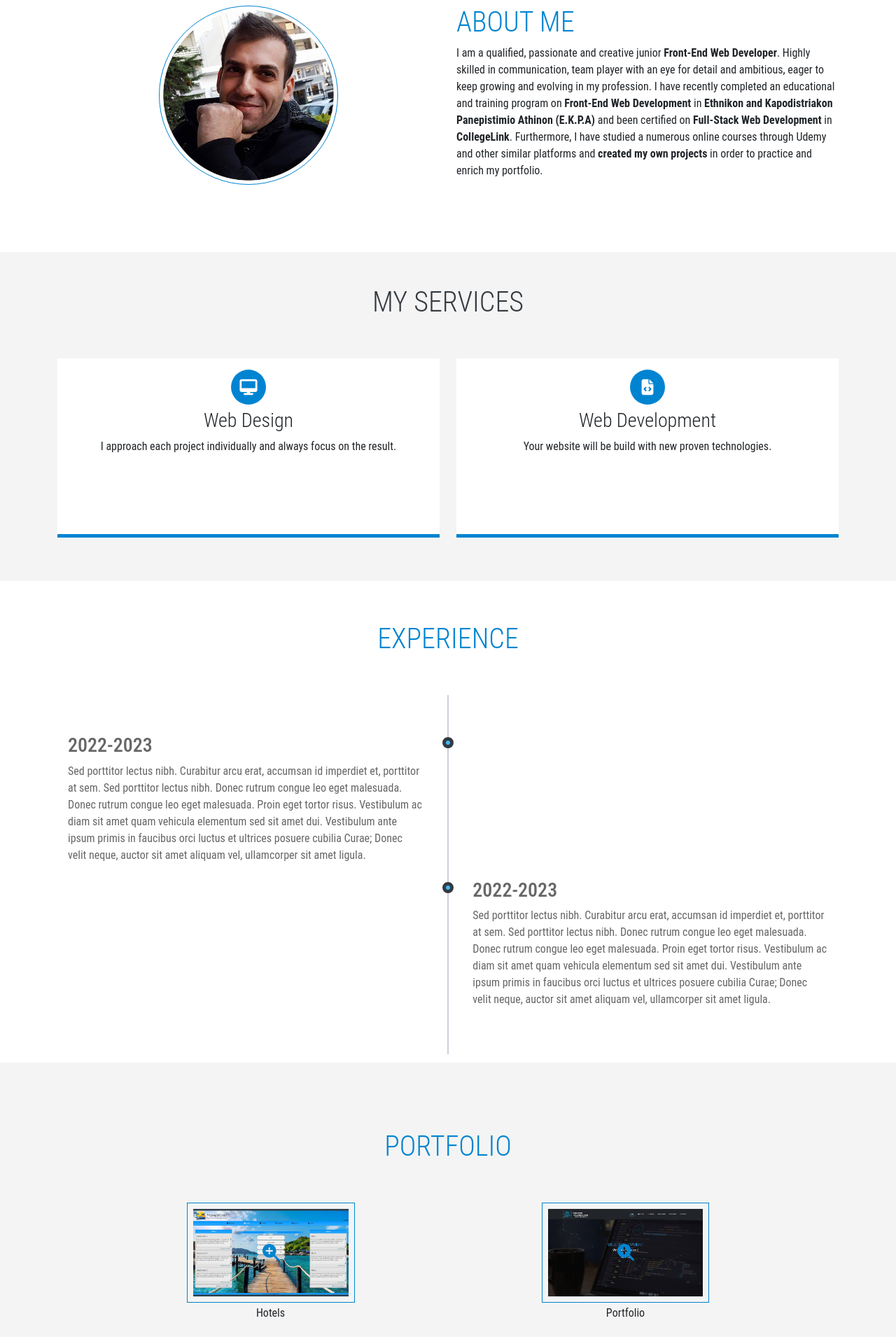
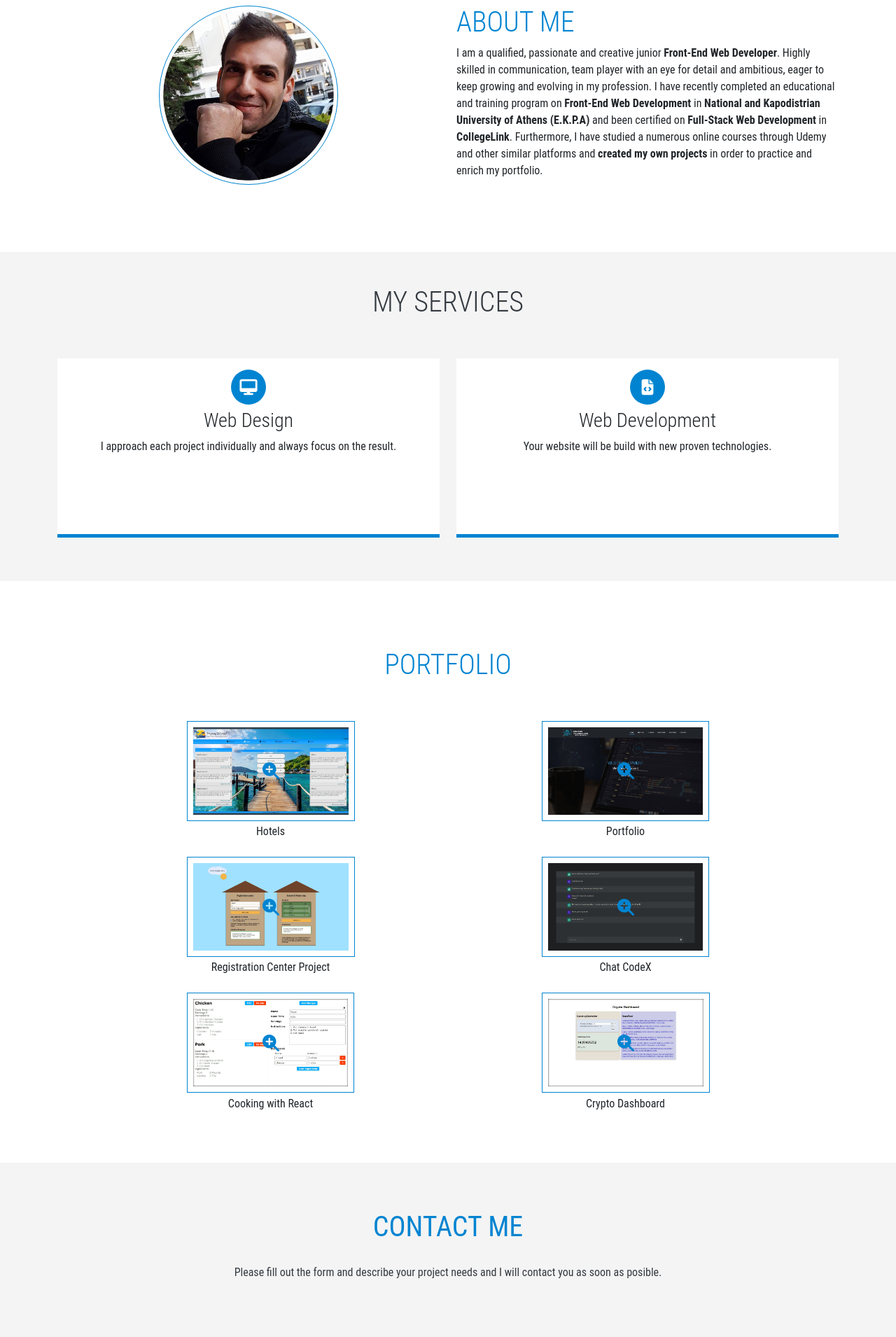
Before and after one commit to DimitrisTagaroulias/My-Portfolio, a React (Create React App) app: page / in a window 1280 px wide. Shown: the part 840-2750 px from the top of the page at 70% size. Built offline with nearby package versions, Linux system fonts and the light colour scheme.

Commit message:
experience / testimonials disable

```diff
--- a/src/components/AboutMe.js
+++ b/src/components/AboutMe.js
@@ -20,7 +20,7 @@ const AboutMe = () => {
               growing and evolving in my profession. I have recently completed
               an educational and training program on{" "}
               <b>Front-End Web Development</b> in{" "}
-              <b>Ethnikon and Kapodistriakon Panepistimio Athinon (E.K.P.A)</b>{" "}
+              <b>National and Kapodistrian University of Athens (E.K.P.A)</b>{" "}
               and been certified on <b>Full-Stack Web Development</b> in{" "}
               <b>CollegeLink</b>. Furthermore, I have studied a numerous online
               courses through Udemy and other similar platforms and{" "}
--- a/src/components/Experience.js
+++ b/src/components/Experience.js
@@ -10,8 +10,10 @@ const Experience = () => {
         <div className="timeline-block timeline-block-left">
           <div className="marker"></div>
           <div className="timeline-content">
-            <h3>2022-2023</h3>
+            <h3>2021-2022</h3>
+            <h4>World Traveler e-services</h4>
             <p>
+              {" "}
               Sed porttitor lectus nibh. Curabitur arcu erat, accumsan id
               imperdiet et, porttitor at sem. Sed porttitor lectus nibh. Donec
               rutrum congue leo eget malesuada. Donec rutrum congue leo eget
--- a/src/css/contact.css
+++ b/src/css/contact.css
@@ -1,7 +1,7 @@
 /**** CONTACT COMPONENT ****/
 
 .contact {
-  background: var(--primary-white);
+  background: var(--primary-light-gray);
   padding: 3rem 0;
 }
 
--- a/src/css/experience.css
+++ b/src/css/experience.css
@@ -1,6 +1,7 @@
 /**** EXPERIENCE ****/
 .experience {
   padding: 0.7rem;
+  display: none;
 }
 
 .experience-wrapper {
--- a/src/css/portfolio.css
+++ b/src/css/portfolio.css
@@ -1,7 +1,7 @@
 /**** PORTFOLIO ****/
 
 .portfolio-wrapper {
-  background-color: var(--primary-light-gray);
+  background-color: white;
   padding: 3rem 0;
 }
 .portfolio-wrapper h1 {
--- a/src/css/testimonials.css
+++ b/src/css/testimonials.css
@@ -8,6 +8,7 @@
   padding: 4rem;
   margin-bottom: 0;
   width: 100%;
+  display: none;
 }
 
 .testimonials h1 {
```
Also changed, not shown: 1 other file (tests, documents, lock files or other folders).
